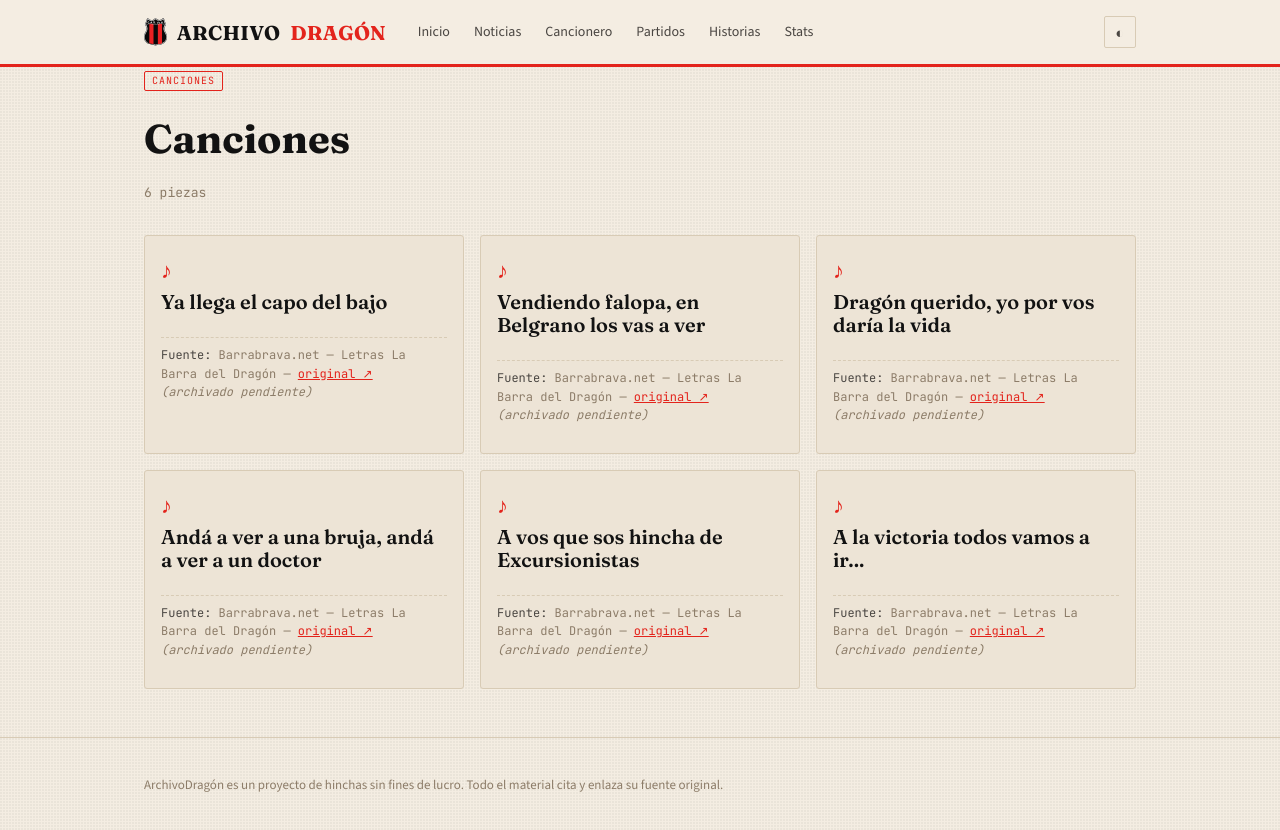
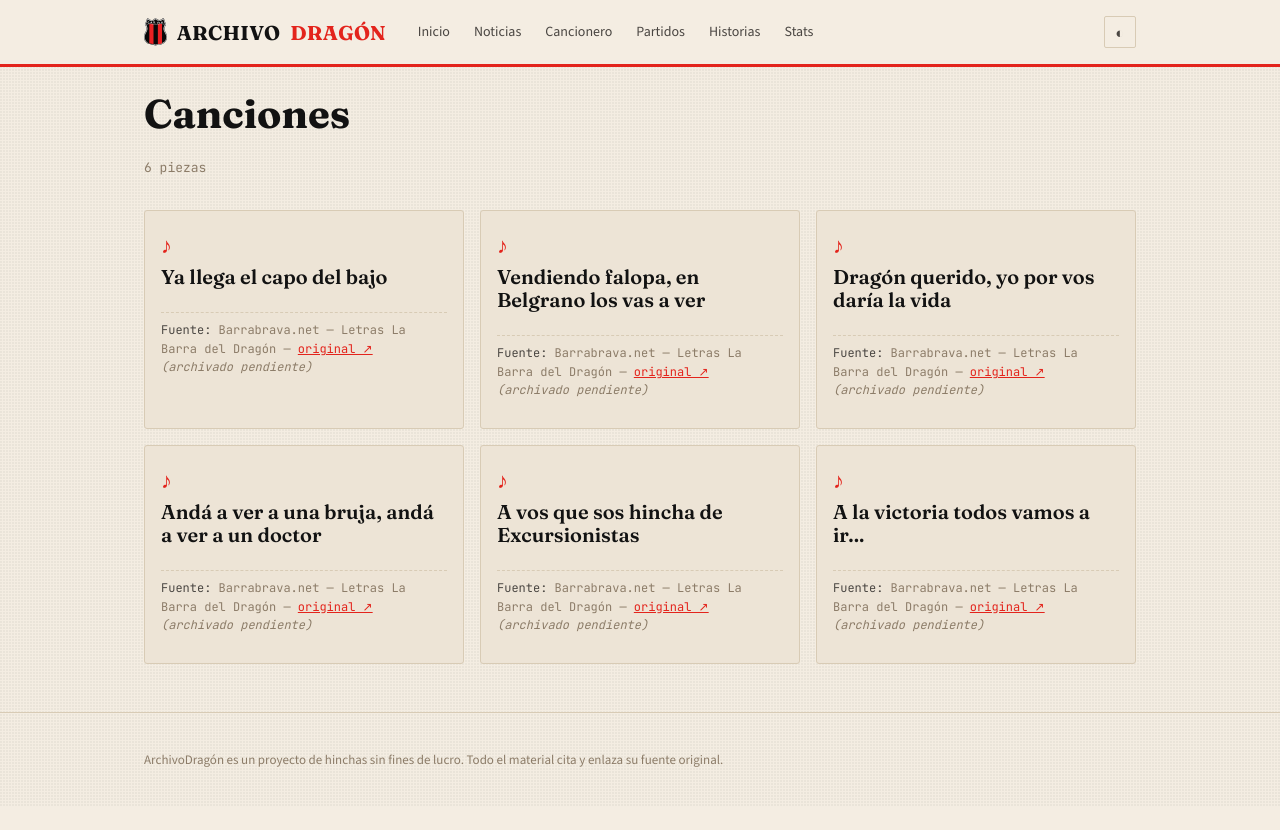
Before and after one commit to MateoAgostinelli/ArchivoDragon, an Astro site: page /ArchivoDragon/canciones in a window 1280 px wide. After the commit the page ends 807 px from the top, so only its background shows below. Built offline with nearby package versions, Linux system fonts and the light colour scheme; Astro itself is replaced by a stand-in of ours.

Commit message:
fix: quitar tag rojo duplicado en paginas de listado
En [type]/index.astro el kicker rojo chico repetia el mismo texto que
el h1 grande (ej. "CANCIONES" + "Canciones"), leia como titulo
duplicado. Se saco el kicker en esta pagina; se mantiene en pieza/
detalle, /stats, tal-dia y maquina-del-tiempo porque ahi el tag y el
h1 dicen cosas distintas.

Co-Authored-By: Claude Fable 5 <noreply@anthropic.com>

```diff
--- a/src/pages/[type]/index.astro
+++ b/src/pages/[type]/index.astro
@@ -15,7 +15,6 @@ const isCancionero = type === "canciones";
 ---
 <Base title={type}>
   <div class="wrap">
-    <span class="kicker">{type}</span>
     <h1>{type}</h1>
     <p class="count">{pieces.length} piezas</p>
 
```
